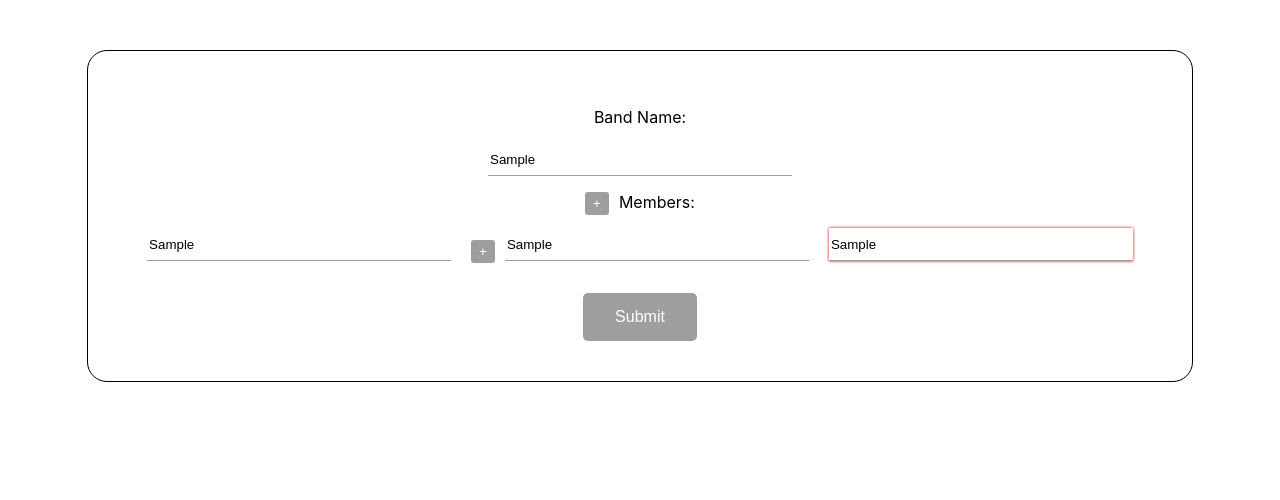
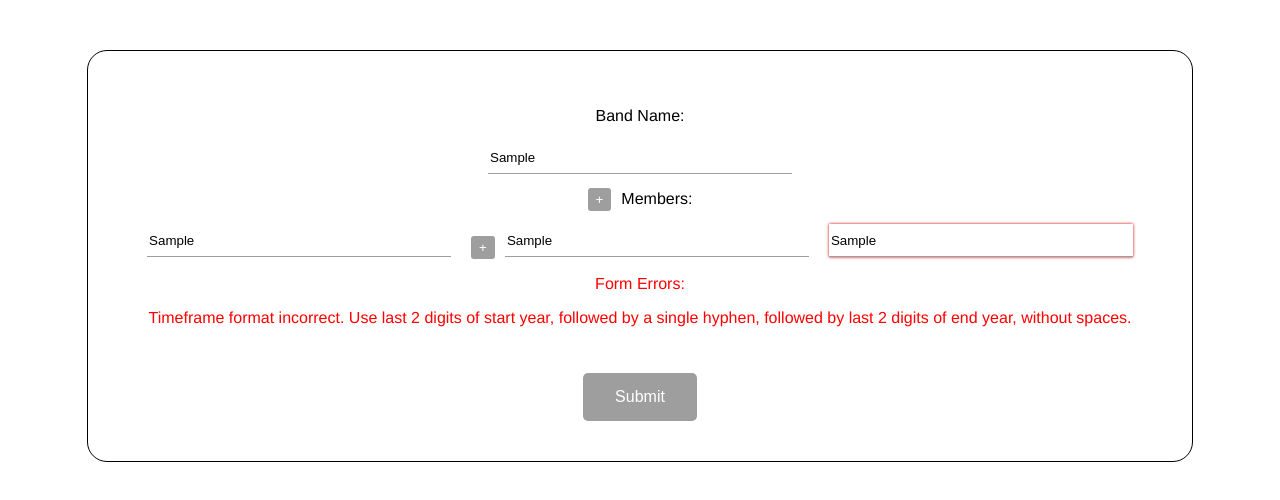
Before and after one commit to chris3jang/band-member-timeline, a React (Create React App) app: page / in a window 1280 px wide. Both pictures are taken after typing "Sample", "Sample", "Sample", "Sample" into the empty fields and a click on the input "Submit". Shown: the top 500 px of the page. Built offline with nearby package versions, Linux system fonts and the light colour scheme.

Commit message:
form errors

```diff
--- a/public/index.html
+++ b/public/index.html
@@ -22,7 +22,7 @@
       work correctly both with client-side routing and a non-root public URL.
       Learn how to configure a non-root public URL by running `npm run build`.
     -->
-    <title>React App</title>
+    <title>Band Gantt</title>
   </head>
   <body>
     <noscript>You need to enable JavaScript to run this app.</noscript>
--- a/src/App.js
+++ b/src/App.js
@@ -22,7 +22,7 @@ class App extends Component {
 
 	render() {
 	    return (
-	      <div className="App">
+	      <div className="App" style={{fontFamily: 'Helvetica'}}>
           {this.state.data !== null ? <Chart data={this.state.data}></Chart> :
           <DataForm
             updateData={this.updateData.bind(this)}>
--- a/src/DataForm.js
+++ b/src/DataForm.js
@@ -6,7 +6,7 @@ class DataForm extends Component {
 
 	state = {
     	members: 1,
-    	valid: false,
+    	errors: [],
     	data: null
   	}
 
@@ -93,7 +93,6 @@ class DataForm extends Component {
 	    console.log("EMPTY TIMEFRAME ERROR INDEXES:", emptyTimeFrameIndexes);
 	    console.log("INVALID TIMEFRAME ERROR INDEXES:", invalidTimeFrameIndexes);
 
-	    console.log('TARGET', e.target.getElementsByClassName('member'))
 
 	    const memberEls = e.target.getElementsByClassName('member');
 	    let instrInputEls = [], tfInputEls = [];
@@ -132,9 +131,29 @@ class DataForm extends Component {
 	    if(isValid) {
 	      	this.props.updateData({
 	      		bandName: e.target.childNodes[1].value,
-				members: members
+				members: members,
 	      	})
 	    }
+	    else {
+	    	let errors = [];
+	    	errors.push(<p style={{color: 'red'}}>Form Errors:</p>)
+	    	if(!data.bandName) errors.push(<p style={{color: 'red'}}>Band name cannot be empty.</p>);
+	    	if(emptyMemberNameIndexes.length > 0) {
+	    		errors.push(<p style={{color: 'red'}}>Member name cannot be empty.</p>);
+	    	}
+	    	if(emptyInstrumentIndexes.length > 0) {
+	    		errors.push(<p style={{color: 'red'}}>Instrument cannot be empty.</p>);
+	    	}
+	    	if(emptyTimeFrameIndexes.length > 0) {
+	    		errors.push(<p style={{color: 'red'}}>Timeframe cannot be empty.</p>);
+	    	}
+	    	if(invalidTimeFrameIndexes.length > 0) {
+	    		errors.push(<p style={{color: 'red'}}>Timeframe format incorrect.  Use last 2 digits of start year, followed by a single hyphen, followed by last 2 digits of end year, without spaces.</p>);
+	    	}
+	    	this.setState({errors: errors})
+	    }
+
+
     }
 
 
@@ -150,6 +169,12 @@ class DataForm extends Component {
 			        	<p style={{display: 'inline-block'}}>Members:</p>
 		            </div>
 		            {Array(this.state.members).fill(<Member></Member>)}
+		            {this.state.errors.length > 0
+					?
+					<p style={{color: 'red'}}>{this.state.errors}</p>
+					:
+					<div></div>
+					}
 					<input className="sbmtButton" type="submit" value="Submit"></input>
 				</form>
 			</div>
```
